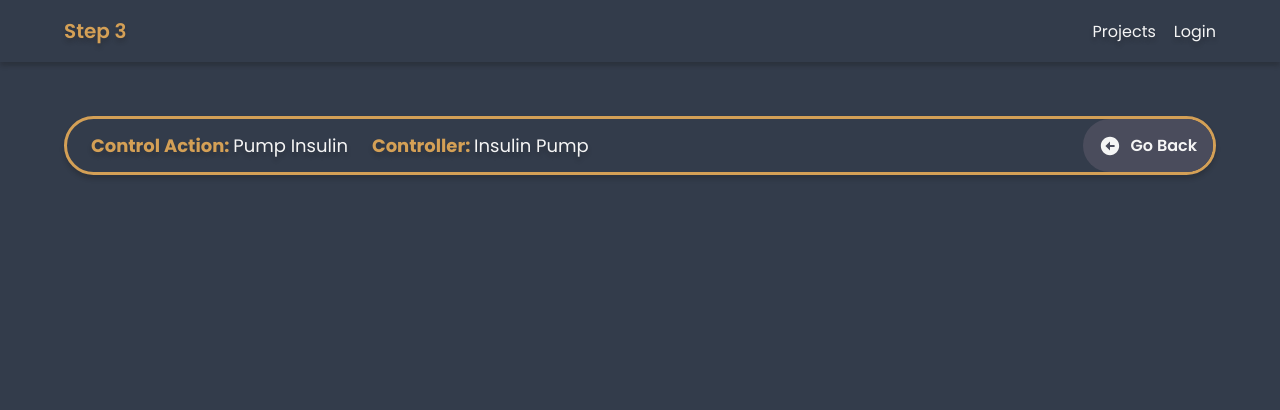
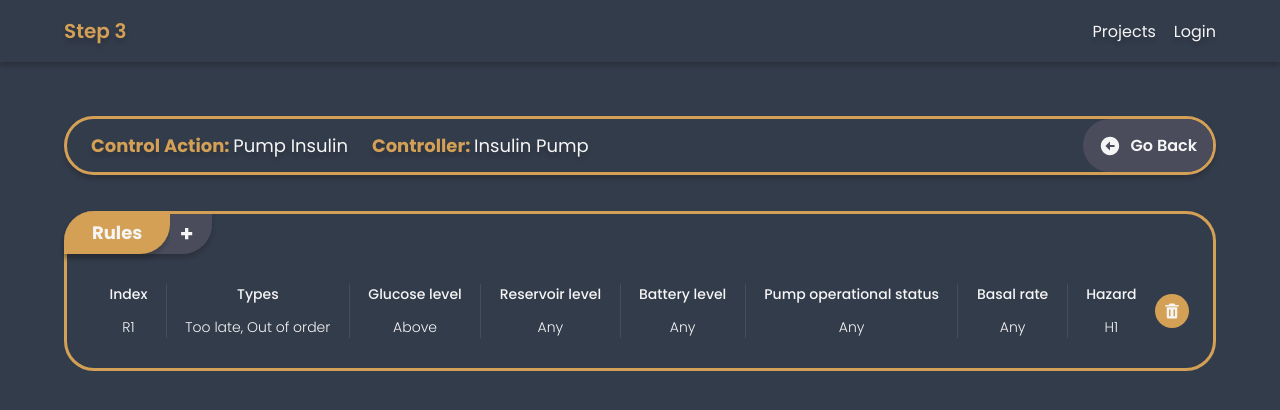
Before and after one commit to Micro-STAMP/MicroSTAMP-Step3-Frontend, a React (Vite) app: page /control-action/1 in a window 1280 px wide. Shown: the top 410 px of the page. Built offline with nearby package versions, Linux system fonts and the light colour scheme.

Commit message:
inicio do container de regras

```diff
--- /dev/null
+++ b/src/components/EntityContainer/RulesContainer/RulesContainer.module.css
@@ -0,0 +1,28 @@
+.rule {
+	display: flex;
+	align-items: center;
+	font-size: 1.4rem;
+	font-weight: 300;
+	padding: 12px 0;
+
+	max-width: 100%;
+	overflow-x: auto;
+
+	.cell {
+		display: flex;
+		flex-direction: column;
+		align-items: center;
+		gap: 12px;
+		flex-grow: 1;
+
+		border-left: 1px solid var(--color-gray);
+
+		.name {
+			font-weight: 500;
+		}
+
+		&:first-child {
+			border-left: none;
+		}
+	}
+}
--- /dev/null
+++ b/src/components/EntityContainer/RulesContainer/index.tsx
@@ -0,0 +1,44 @@
+import { IRule } from "@/interfaces/IRule";
+import Container from "@components/EntityContainer/Container";
+import ListWrapper from "@components/EntityContainer/Container/ListWrapper";
+
+import { DeleteButton } from "@/components/IconButton";
+import styles from "./RulesContainer.module.css";
+
+interface RulesContainerProps {
+	rules: IRule[];
+}
+function RulesContainer({ rules }: RulesContainerProps) {
+	return (
+		<Container title="Rules">
+			<ListWrapper>
+				{rules.map(rule => (
+					<div className={styles.rule} key={rule.id}>
+						<div className={styles.cell}>
+							<div className={styles.name}>Index</div>
+							<div>{rule.tag}</div>
+						</div>
+						<div className={styles.cell}>
+							<div className={styles.name}>Types</div>
+							<div>{rule.types.join(", ")}</div>
+						</div>
+						{rule.values.map(value => (
+							<div className={styles.cell} key={value.variable}>
+								<div className={styles.name}>{value.variable}</div>
+								<div>{value.value}</div>
+							</div>
+						))}
+						<div className={styles.cell}>
+							<div className={styles.name}>Hazard</div>
+							<div>{rule.hazard}</div>
+						</div>
+
+						<DeleteButton onClick={() => {}} />
+					</div>
+				))}
+			</ListWrapper>
+		</Container>
+	);
+}
+
+export default RulesContainer;
--- a/src/components/EntityContainer/index.tsx
+++ b/src/components/EntityContainer/index.tsx
@@ -6,6 +6,7 @@ import ControllersContainer from "@components/EntityContainer/ControllersContain
 import HazardsContainer from "@components/EntityContainer/HazardsContainer";
 import ProjectContainer from "@components/EntityContainer/ProjectContainer";
 import ProjectsContainer from "@components/EntityContainer/ProjectsContainer";
+import RulesContainer from "@components/EntityContainer/RulesContainer";
 import VariablesContainer from "@components/EntityContainer/VariablesContainer";
 
 export {
@@ -16,5 +17,6 @@ export {
 	ListWrapper,
 	ProjectContainer,
 	ProjectsContainer,
+	RulesContainer,
 	VariablesContainer
 };
--- /dev/null
+++ b/src/interfaces/IRule.ts
@@ -0,0 +1,14 @@
+import { UCAType } from "./UCAType";
+
+interface IRule {
+	id: string;
+	tag: string;
+	values: {
+		variable: string;
+		value: string;
+	}[];
+	hazard: string;
+	types: UCAType[];
+}
+
+export type { IRule };
--- a/src/json/index.ts
+++ b/src/json/index.ts
@@ -1,11 +1,14 @@
 import { IController } from "@/interfaces/IController";
 import { IProject } from "@/interfaces/IProjects";
+import { IRule } from "@/interfaces/IRule";
 import controllersJson from "@/json/controllers.json";
 import hazardsJson from "@/json/hazards.json";
 import projectsJson from "@/json/projects.json";
+import rulesJson from "@/json/rules.json";
 
 const controllers = controllersJson as IController[];
 const hazards = hazardsJson as IHazard[];
 const projects = projectsJson as IProject[];
+const rules = rulesJson as IRule[];
 
-export { controllers, hazards, projects };
+export { controllers, hazards, projects, rules };
--- /dev/null
+++ b/src/json/rules.json
@@ -0,0 +1,30 @@
+[
+	{
+		"id": "1",
+		"tag": "R1",
+		"values": [
+			{
+				"variable": "Glucose level",
+				"value": "Above"
+			},
+			{
+				"variable": "Reservoir level",
+				"value": "Any"
+			},
+			{
+				"variable": "Battery level",
+				"value": "Any"
+			},
+			{
+				"variable": "Pump operational status",
+				"value": "Any"
+			},
+			{
+				"variable": "Basal rate",
+				"value": "Any"
+			}
+		],
+		"hazard": "H1",
+		"types": ["Too late", "Out of order"]
+	}
+]
--- a/src/pages/ControlAction/index.tsx
+++ b/src/pages/ControlAction/index.tsx
@@ -1,9 +1,12 @@
+import { rules } from "@/json";
+import { RulesContainer } from "@components/EntityContainer";
 import TitleDisplay from "@components/TitleDisplay";
 
 function ControlAction() {
 	return (
 		<>
 			<TitleDisplay controller="Insulin Pump" controlAction="Pump Insulin" />
+			<RulesContainer rules={rules} />
 		</>
 	);
 }
```
Also changed, not shown: src/interfaces/UCAType.ts (added, +10 -0 lines).
